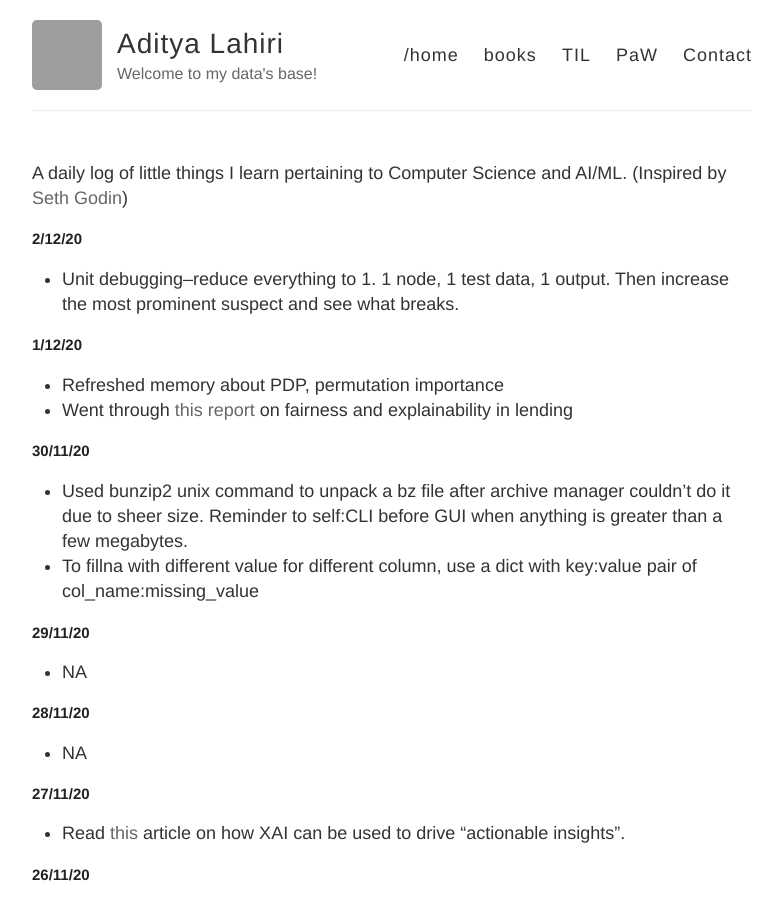
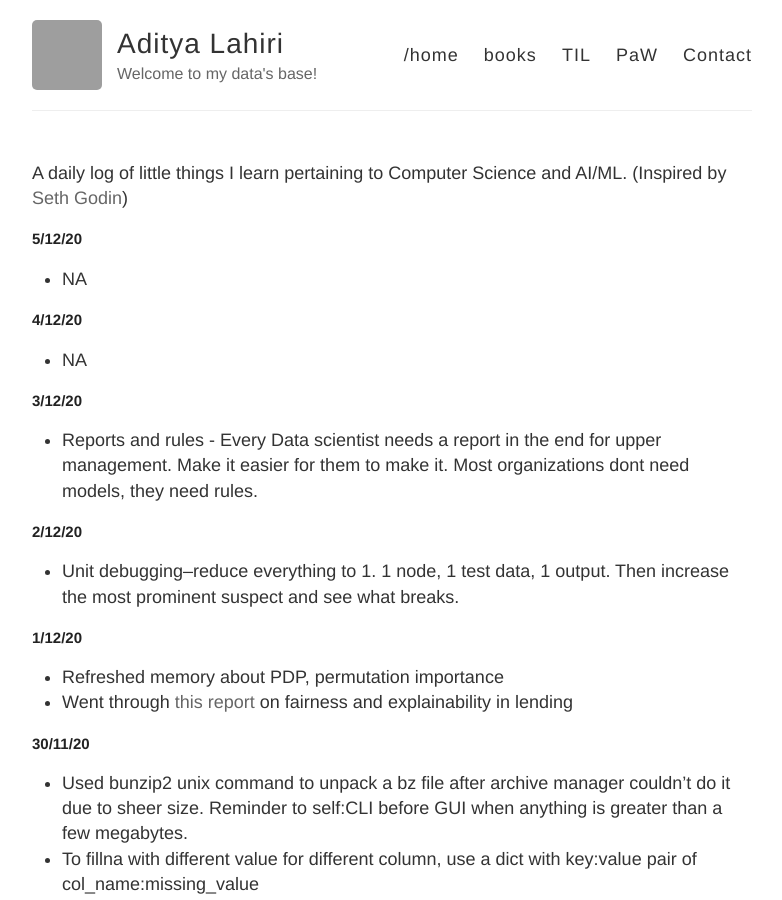
Before and after one commit to adityalahiri/adityalahiri.github.io, a Jekyll site: the page built from TIL.md, in a window 1280 px wide and 900 px high. Shown: the whole window, without its empty margins (248-1030 px from the left). Built offline with Jekyll 4.4.1, drawn with Linux system fonts in a browser that asks for light colours; our own code applies the rules of GitHub Pages for plain Markdown files; grey boxes are pictures that could not be loaded.

Commit message:
Updates for 3/4/5

```diff
--- a/TIL.md
+++ b/TIL.md
@@ -1,5 +1,17 @@
 A daily log of little things I learn pertaining to Computer Science and AI/ML.
 (Inspired by [Seth Godin](https://seths.blog/))
+
+## 5/12/20
+
+* NA
+
+## 4/12/20
+
+* NA
+
+## 3/12/20
+
+* Reports and rules - Every Data scientist needs a report in the end for upper management. Make it easier for them to make it. Most organizations dont need models, they need rules.
 
 ## 2/12/20
 
```
